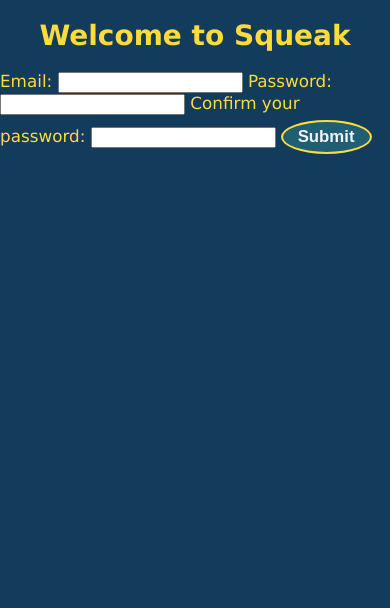
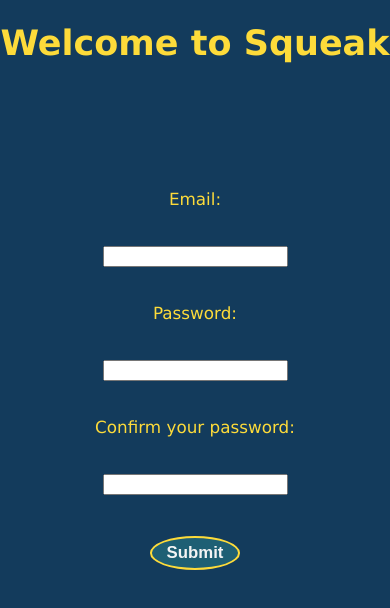
Before and after one commit to jameygronewald/squeak, a React (Create React App) app in the folder client/: page /signup in a window 390 px wide. Shown: the top 608 px of the page. Built offline with nearby package versions, Linux system fonts and the light colour scheme.

Commit message:
singup and login form styling w responsive layout

```diff
--- a/client/src/App.css
+++ b/client/src/App.css
@@ -9,6 +9,10 @@
     "Lucida Sans Unicode", Geneva, Verdana, sans-serif;
   background: #133b5c;
   color: #fddb3a;
+}
+
+h1 {
+    font-size: 2.5rem;
 }
 
 button {
@@ -82,6 +86,34 @@
     margin: 0 10vw;
 }
 
+.signupContainer {
+    display: grid;
+    grid-template: 10vh 50vh / 15vw 70vw 15vw;
+}
+
+.signupContainer form {
+    grid-row: 2;
+    grid-column: 2;
+    display: flex;
+    flex-direction: column;
+    align-items: center;
+    justify-content: space-around;
+}
+
+.loginContainer {
+    display: grid;
+    grid-template: 10vh 40vh / 15vw 70vw 15vw;
+}
+
+.loginContainer form {
+    grid-row: 2;
+    grid-column: 2;
+    display: flex;
+    flex-direction: column;
+    align-items: center;
+    justify-content: space-around;
+}
+
 .welcomeContainer {
   display: grid;
   grid-template: 5vh 95vh / 5vw repeat(5, 18vw) 5vw;
```
